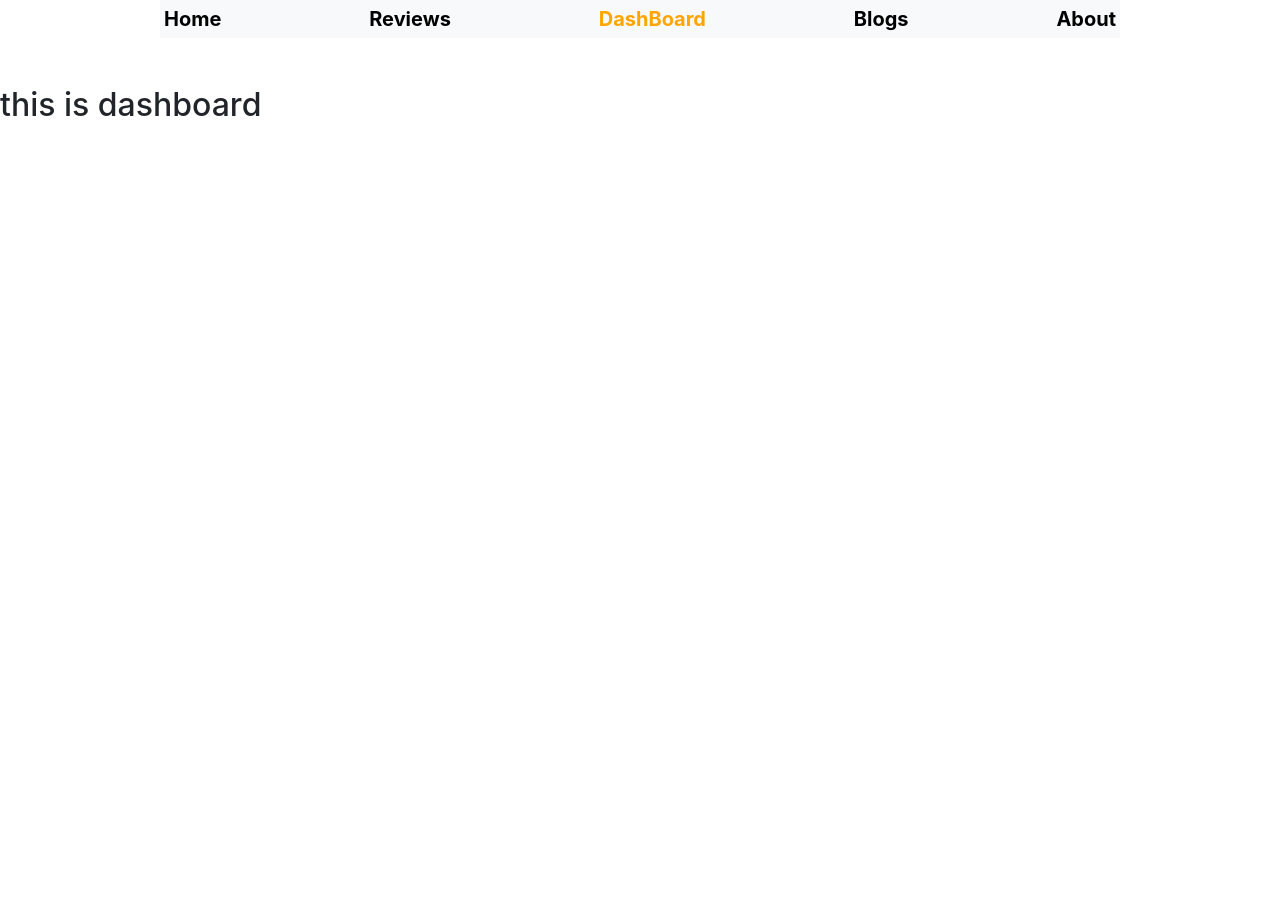
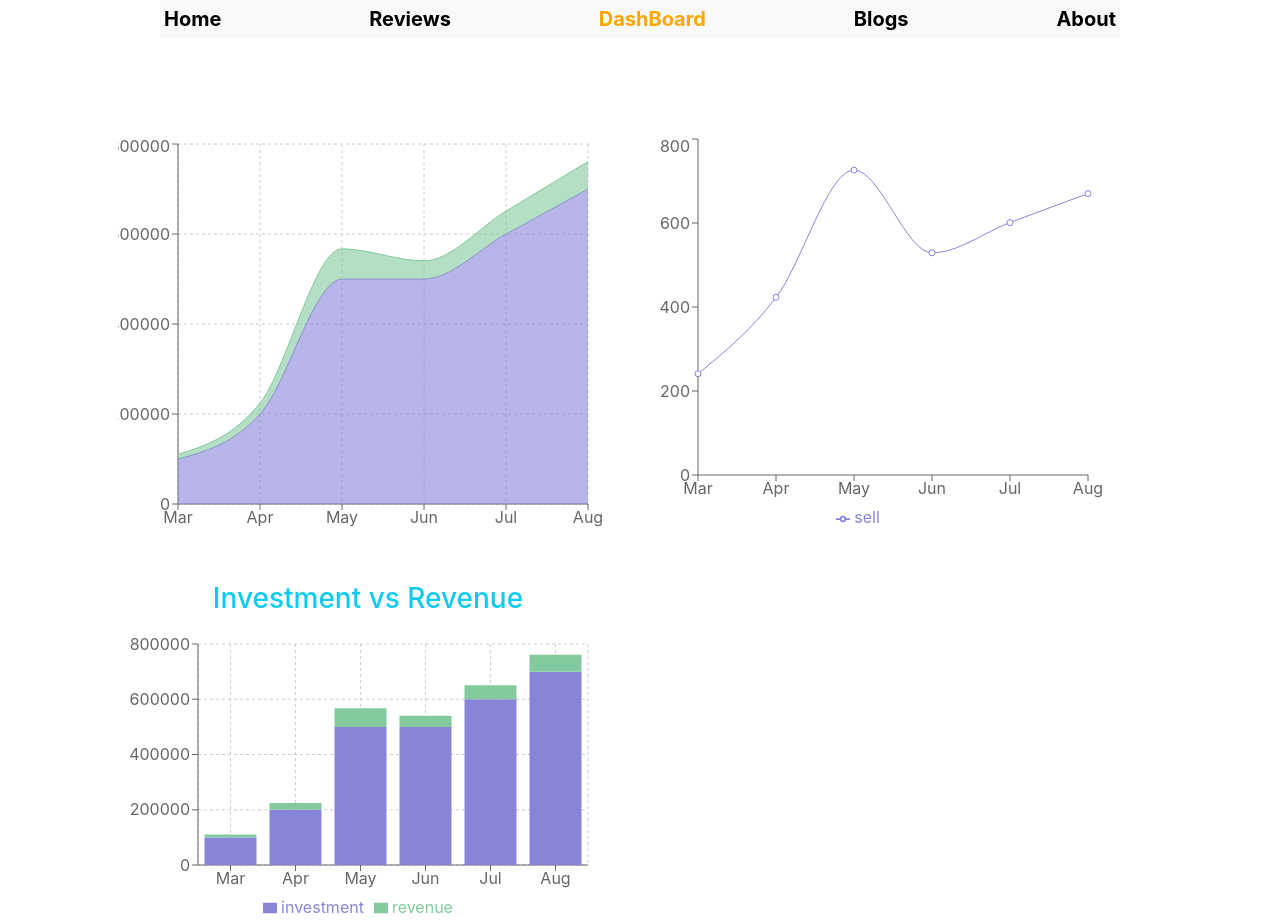
Before and after one commit to AjmirSarker/buywatch, a React (Create React App) app: page /dashboard in a window 1280 px wide. Before the commit the page ends 800 px from the top, so only its background shows below. Built offline with nearby package versions, Linux system fonts and the light colour scheme.

Commit message:
dashboarddone

```diff
--- a/package.json
+++ b/package.json
@@ -10,6 +10,7 @@
     "react-dom": "^17.0.2",
     "react-router-dom": "^6.3.0",
     "react-scripts": "5.0.0",
+    "recharts": "^2.1.9",
     "web-vitals": "^2.1.4"
   },
   "scripts": {
--- a/src/components/DashBoard/DashBoard.js
+++ b/src/components/DashBoard/DashBoard.js
@@ -1,9 +1,116 @@
-import React from 'react';
+import React, { useEffect, useState } from 'react';
+import { Area, AreaChart, Bar, BarChart, CartesianGrid, Legend, Line, LineChart, Tooltip, XAxis, YAxis } from 'recharts';
 
 const DashBoard = () => {
+    const data =[
+        {
+            "month": "Mar",
+            "investment": 100000,
+            "sell": 241,
+            "revenue": 10401
+        },
+        {
+            "month": "Apr",
+            "investment": 200000,
+            "sell": 423,
+            "revenue": 24500
+        },
+        {
+            "month": "May",
+            "investment": 500000,
+            "sell": 726,
+            "revenue": 67010
+        },
+        {
+            "month": "Jun",
+            "investment": 500000,
+            "sell": 529,
+            "revenue": 40405
+        },
+        {
+            "month": "Jul",
+            "investment": 600000,
+            "sell": 601,
+            "revenue": 50900
+        },
+        {
+            "month": "Aug",
+            "investment": 700000,
+            "sell": 670,
+            "revenue": 61000
+        }
+    ]
     return (
+        <div className='container d-flex flex-wrap text-center g-5'>
+            <div>
+             <AreaChart
+              className='my-5'
+          width={500}
+          height={400}
+          data={data}
+          margin={{
+            top: 10,
+            right: 30,
+            left: 0,
+            bottom: 0,
+          }}
+        >
+          <CartesianGrid strokeDasharray="3 3" />
+          <XAxis dataKey="month" />
+          <YAxis />
+          <Tooltip />
+          <Area type="monotone" dataKey="investment" stackId="1" stroke="#8884d8" fill="#8884d8" />
+          <Area type="monotone" dataKey="revenue" stackId="1" stroke="#82ca9d" fill="#82ca9d" />
+
+        </AreaChart>
+        <h3 className='text-info'>Investment vs Revenue</h3>
+        </div>
         <div>
-            <h2>this is dashboard</h2>
+        <LineChart
+        className='my-5'
+          width={500}
+          height={400}
+          data={data}
+          margin={{
+            top: 5,
+            right: 30,
+            left: 20,
+            bottom: 5,
+          }}
+        >
+
+          <XAxis dataKey="month" />
+          <YAxis />
+          <Tooltip />
+          <Legend />
+          <Line type="monotone" dataKey="sell" stroke="#8884d8" activeDot={{ r: 8 }} />
+
+
+        </LineChart>
+
+        </div>
+        <div>
+        <BarChart
+          width={500}
+          height={300}
+          data={data}
+          margin={{
+            top: 20,
+            right: 30,
+            left: 20,
+            bottom: 5,
+          }}
+        >
+          <CartesianGrid strokeDasharray="3 3" />
+          <XAxis dataKey="month" />
+          <YAxis />
+          <Tooltip />
+          <Legend />
+          <Bar dataKey="investment" stackId="a" fill="#8884d8" />
+          <Bar dataKey="revenue" stackId="a" fill="#82ca9d" />
+        </BarChart>
+        </div>
+
         </div>
     );
 };
```
Also changed, not shown: 1 other file (tests, documents, lock files or other folders).
